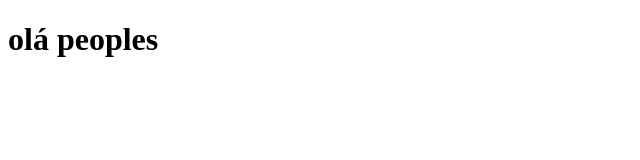
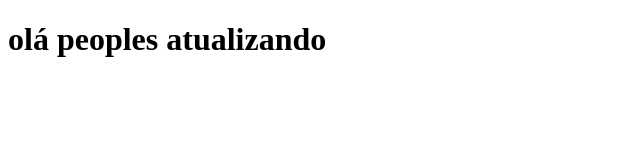
Before and after one commit to gleidsonteixeira/primeiro-repo, a plain HTML site: page index.html in a window 1280 px wide. Shown: the whole page, without its empty margins (0-640 px from the left). Drawn offline with Linux system fonts and the light colour scheme.

Commit message:
atualizando o index.html

```diff
--- a/index.html
+++ b/index.html
@@ -6,6 +6,6 @@
   <title>Git & GitHub</title>
 </head>
 <body>
-  <h1>olá peoples</h1>
+  <h1>olá peoples atualizando</h1>
 </body>
 </html>
```
